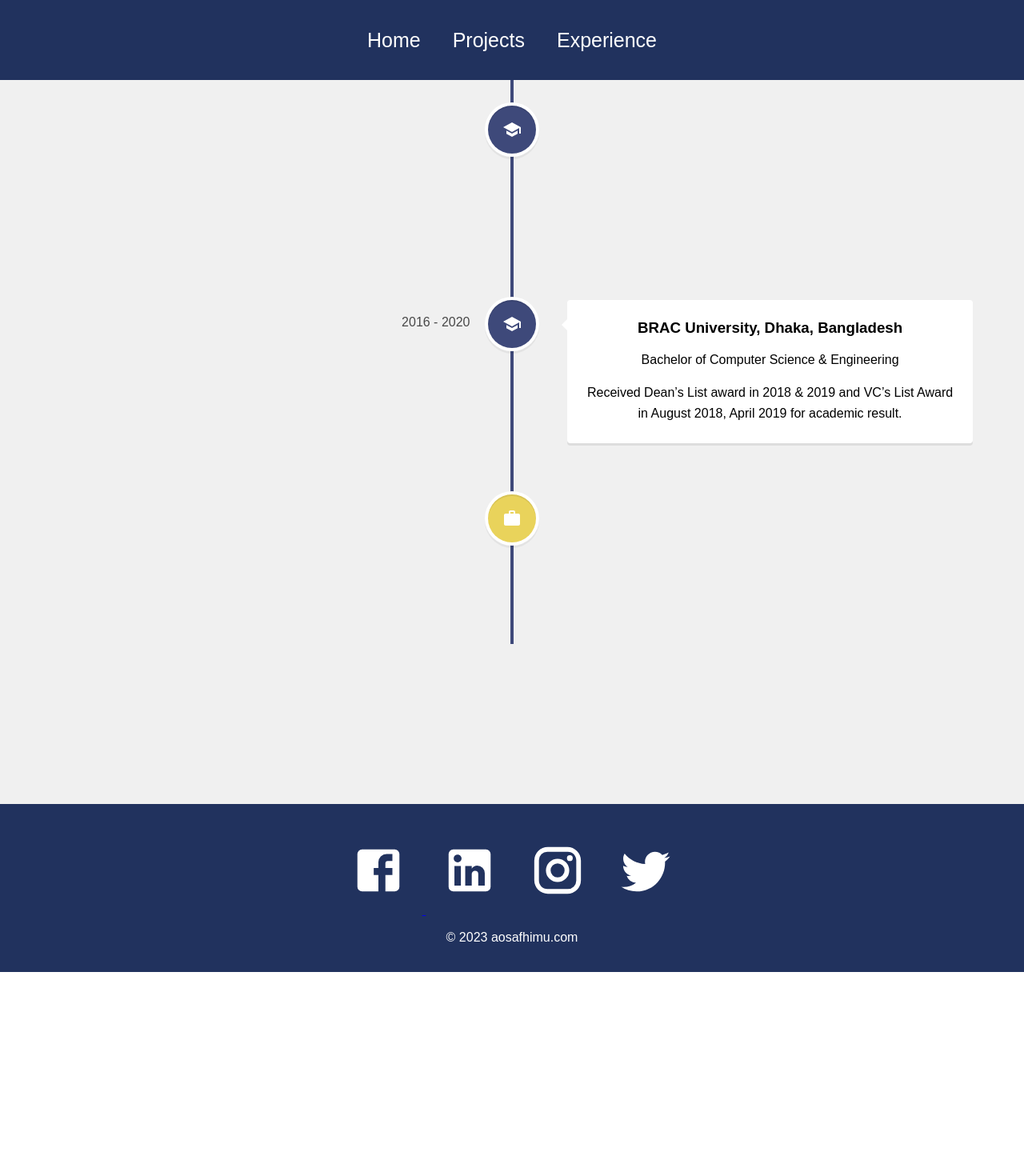
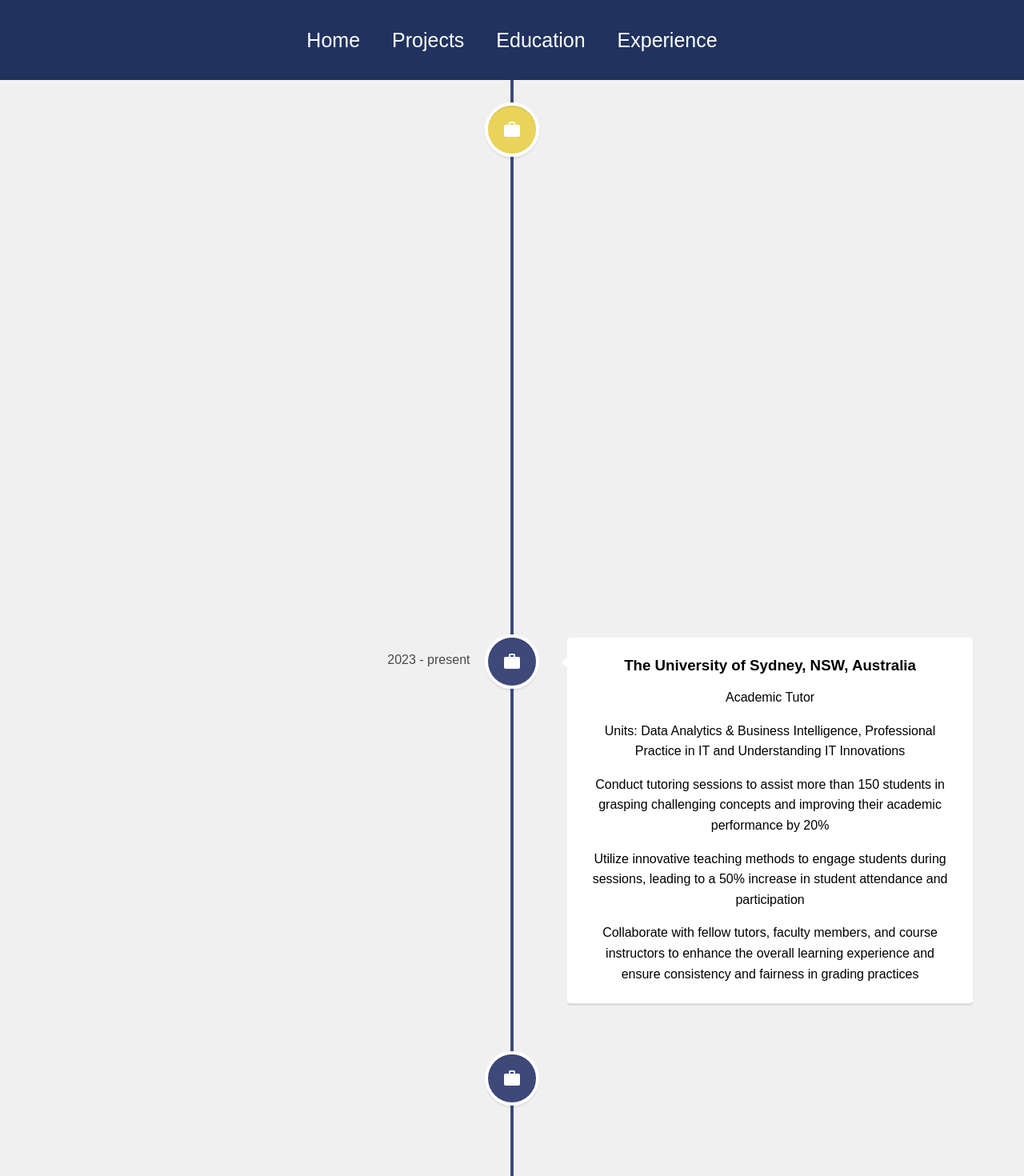
Before and after one commit to AosafHimu/personal-portfolio, a React (Create React App) app: page /experience in a window 1280 px wide. Shown: the top 1470 px of the page at 80% size. Before the commit the page ends 1215 px from the top, so only its background shows below. Built offline with nearby package versions, Linux system fonts and the light colour scheme.

Commit message:
Update of portfolio

```diff
--- a/src/App.js
+++ b/src/App.js
@@ -3,6 +3,7 @@ import {  Routes, Route, Navigate } from "react-router-dom";
 import Home from "./pages/Home";
 import Projects from "./pages/Projects";
 import Experience from "./pages/Experience";
+import Education from "./pages/Education";
 import Navbar from "./components/Navbar";
 import Footer from "./components/Footer";
 import ProjectDisplay from "./pages/ProjectDisplay";
@@ -17,6 +18,7 @@ function App() {
           <Route path="/personal-portfolio" element={<Home />} />
           <Route path="/projects" element={<Projects />} />
           <Route path="/project/:id" element={<ProjectDisplay />} />
+          <Route path="/education" element={<Education />} />
           <Route path="/experience" element={<Experience />} />
         </Routes>
         <Footer />
--- a/src/components/Footer.js
+++ b/src/components/Footer.js
@@ -14,7 +14,7 @@ function Footer() {
             <InstagramIcon />
             <TwitterIcon />
         </div>
-        <p> &copy; 2023 aosafhimu.com</p>
+        <p> &copy; 2024 aosafhimu.com</p>
     </div>
   );
 }
--- a/src/components/Navbar.js
+++ b/src/components/Navbar.js
@@ -28,6 +28,7 @@ function Navbar() {
         <div className="links">
             <Link to="/"> Home </Link>
             <Link to="/projects"> Projects </Link>
+            <Link to="/education"> Education </Link>
             <Link to="/experience"> Experience </Link>
         </div>
 
--- /dev/null
+++ b/src/pages/Education.js
@@ -0,0 +1,63 @@
+import React from 'react';
+import {
+  VerticalTimeline,
+  VerticalTimelineElement,
+} from "react-vertical-timeline-component";
+import "react-vertical-timeline-component/style.min.css";
+import SchoolIcon from "@material-ui/icons/School";
+import WorkIcon from "@material-ui/icons/Work";
+
+function Education() {
+  return (
+    <div className="experience">
+      <VerticalTimeline lineColor="#3e497a">
+      <VerticalTimelineElement
+          className="vertical-timeline-element--work"
+          date="2023 - 2024"
+          iconStyle={{ background: "#e9d35b", color: "#fff" }}
+          icon={<SchoolIcon />}
+        >
+          <h3 className="vertical-timeline-element-title">
+            Performance Education, Wynyard, NSW, Australia
+          </h3>
+
+          <p> ACS Professional Year Program </p>
+        </VerticalTimelineElement>
+        <VerticalTimelineElement
+          className="vertical-timeline-element--education"
+          date="2021 - 2022"
+          iconStyle={{ background: "#3e497a", color: "#fff" }}
+          icon={<SchoolIcon />}
+        >
+          <h3 className="vertical-timeline-element-title">
+            The University of Sydney, NSW, Australia
+          </h3>
+          <p> Master of IT and Masters of IT Management</p>
+          <p> Achieved 79.8 WAM and High Honor Roll Certificate in Postgraduate Coursework & Capstone Project </p>
+        </VerticalTimelineElement>
+        <VerticalTimelineElement
+          className="vertical-timeline-element--education"
+          date="2016 - 2020"
+          iconStyle={{ background: "#3e497a", color: "#fff" }}
+          icon={<SchoolIcon />}
+        >
+          <h3 className="vertical-timeline-element-title">
+            BRAC University, Dhaka, Bangladesh
+          </h3>
+
+          {/*<h4 className="vertical-timeline-element-subtitle">
+            Bachelor's Degree
+  </h4>*/}
+
+          <p> Bachelor of Computer Science & Engineering</p>
+          <p> Received Dean’s List award in 2018 & 2019 and VC’s List Award in August 2018, April 2019 for academic result.</p>
+        </VerticalTimelineElement>
+
+
+
+      </VerticalTimeline>
+    </div>
+  );
+}
+
+export default Education;
--- a/src/pages/Experience.js
+++ b/src/pages/Experience.js
@@ -13,45 +13,48 @@ function Experience() {
       <VerticalTimeline lineColor="#3e497a">
         <VerticalTimelineElement
           className="vertical-timeline-element--education"
-          date="2021 - 2022"
+          date="Feb, 2024 - Jun, 2024"
+          iconStyle={{ background: "#e9d35b", color: "#fff" }}
+          icon={<WorkIcon />}
+        >
+          <h3 className="vertical-timeline-element-title">
+            Australian Computer Society (ACS), NSW, Australia
+          </h3>
+          <p> Intern- Full Stack Web Developer </p>
+          <p> Language and Tools: React.Js, Express.Js, MySQL, HTML5, SASS Styling, Visual Studio, GitHub, OWSAP ZAP Penetration testing, Selenium </p>
+          <p> Developed and optimized full-stack web applications, enhancing user experience and increasing engagement through improved UI/UX design and debugging, resulting in a 30% reduction in bugs </p>
+          <p> Implemented secure authentication and authorization using JWT tokens, cookies, and bcrypt, adhering to best practices to mitigate common web security risks </p>
+          <p> Conducted Penetration Testing to identify common web application vulnerabilities and Selenium Testing to perform QA operations </p>
+          <p> Managed codebase and team collaboration using Git, and created detailed project documentation for smooth handovers and increased project efficiency </p>
+        </VerticalTimelineElement>
+
+        <VerticalTimelineElement
+          className="vertical-timeline-element--education"
+          date="2023 - present"
           iconStyle={{ background: "#3e497a", color: "#fff" }}
-          icon={<SchoolIcon />}
+          icon={<WorkIcon />}
         >
           <h3 className="vertical-timeline-element-title">
             The University of Sydney, NSW, Australia
           </h3>
-          <p> Master of IT and Masters of IT Management</p>
-          <p> Achieved 79.8 WAM and High Honor Roll Certificate in Postgraduate Coursework & Capstone Project </p>
+          <p> Academic Tutor </p>
+          <p> Units: Data Analytics & Business Intelligence, Professional Practice in IT and Understanding IT Innovations</p>
+          <p> Conduct tutoring sessions to assist more than 150 students in grasping challenging concepts and improving their academic performance by 20% </p>
+          <p> Utilize innovative teaching methods to engage students during sessions, leading to a 50% increase in student attendance and participation </p>
+          <p> Collaborate with fellow tutors, faculty members, and course instructors to enhance the overall learning experience and ensure consistency and fairness in grading practices </p>
         </VerticalTimelineElement>
-        <VerticalTimelineElement
-          className="vertical-timeline-element--education"
-          date="2016 - 2020"
-          iconStyle={{ background: "#3e497a", color: "#fff" }}
-          icon={<SchoolIcon />}
-        >
-          <h3 className="vertical-timeline-element-title">
-            BRAC University, Dhaka, Bangladesh
-          </h3>
 
-          {/*<h4 className="vertical-timeline-element-subtitle">
-            Bachelor's Degree
-  </h4>*/}
-
-          <p> Bachelor of Computer Science & Engineering</p>
-          <p> Received Dean’s List award in 2018 & 2019 and VC’s List Award in August 2018, April 2019 for academic result.</p>
-        </VerticalTimelineElement>
         <VerticalTimelineElement
           className="vertical-timeline-element--work"
           date="2022 - present"
-          iconStyle={{ background: "#e9d35b", color: "#fff" }}
+          iconStyle={{ background: "#3e497a", color: "#fff" }}
           icon={<WorkIcon />}
         >
           <h3 className="vertical-timeline-element-title">
             Retail Store Team Member
           </h3>
-          <h4 className="vertical-timeline-element-subtitle">
-            Sydney Party Decorations Ltd, Mascot, NSW 2007
-          </h4>
+
+          <p>Sydney Party Decorations Ltd, Mascot, NSW 2007</p>
           <p>Provide Customer Service, Restock items, Assisting Cutomer Inquiries, Perform cash operations and Inventory Operations </p>
         </VerticalTimelineElement>
 
--- a/src/pages/Home.js
+++ b/src/pages/Home.js
@@ -12,7 +12,7 @@ function Home() {
       <div className='about'>
       <h2> Hi, My Name is Md Aosaful Alam</h2>
         <div className="prompt">
-          <p> A recent Master of IT and IT Management Graduate </p>
+          <p> Academic Tutor - The University of Sydney | Former Intern- Full Stack Web Developer | AWS Certified Cloud Practitioner </p>
           <p>Specialization in Software Engineering, Cyber Security, Data Analytics and Business Intelligence</p>
           <a href='https://www.linkedin.com/in/aosaf-himu/'><LinkedInIcon /></a>
           < a href= "mailto:aosafhimu@gmail.com"><EmailIcon /></a>
@@ -25,19 +25,19 @@ function Home() {
         <ol className="list">
           <li className="item">
             <h2> Programming Languages</h2>
-            <span>Java, Python, JavaScript (Vanilla.Js, React.Js), HTML, CSS</span>
+            <span>Java, Python, JavaScript (React.Js, Node.Js, Vanilla.Js), HTML, CSS, MySQL</span>
           </li>
           <li className="item">
             <h2>Cyber Security</h2>
             <span>
             Cryptographic Implementation & Mechanism, Encryption, Hashing,
-            Computer & Network Security Implementation, Pen testing, Reverse Engineering
+            Computer & Network Security Implementation, Pen testing, Reverse Engineering, Risk Management
             </span>
           </li>
           <li className="item">
             <h2> Data Analysis & Business Intelligence </h2>
             <span>
-              Tableau, ML Libraries, MongoDB, MySQL, Deep Learning Algorithms, Data Modeling, Signavio
+              Tableau, Power BI, ML Libraries, MongoDB, Deep Learning Algorithms, Data Modeling, Signavio
             </span>
           </li>
         </ol>
```
